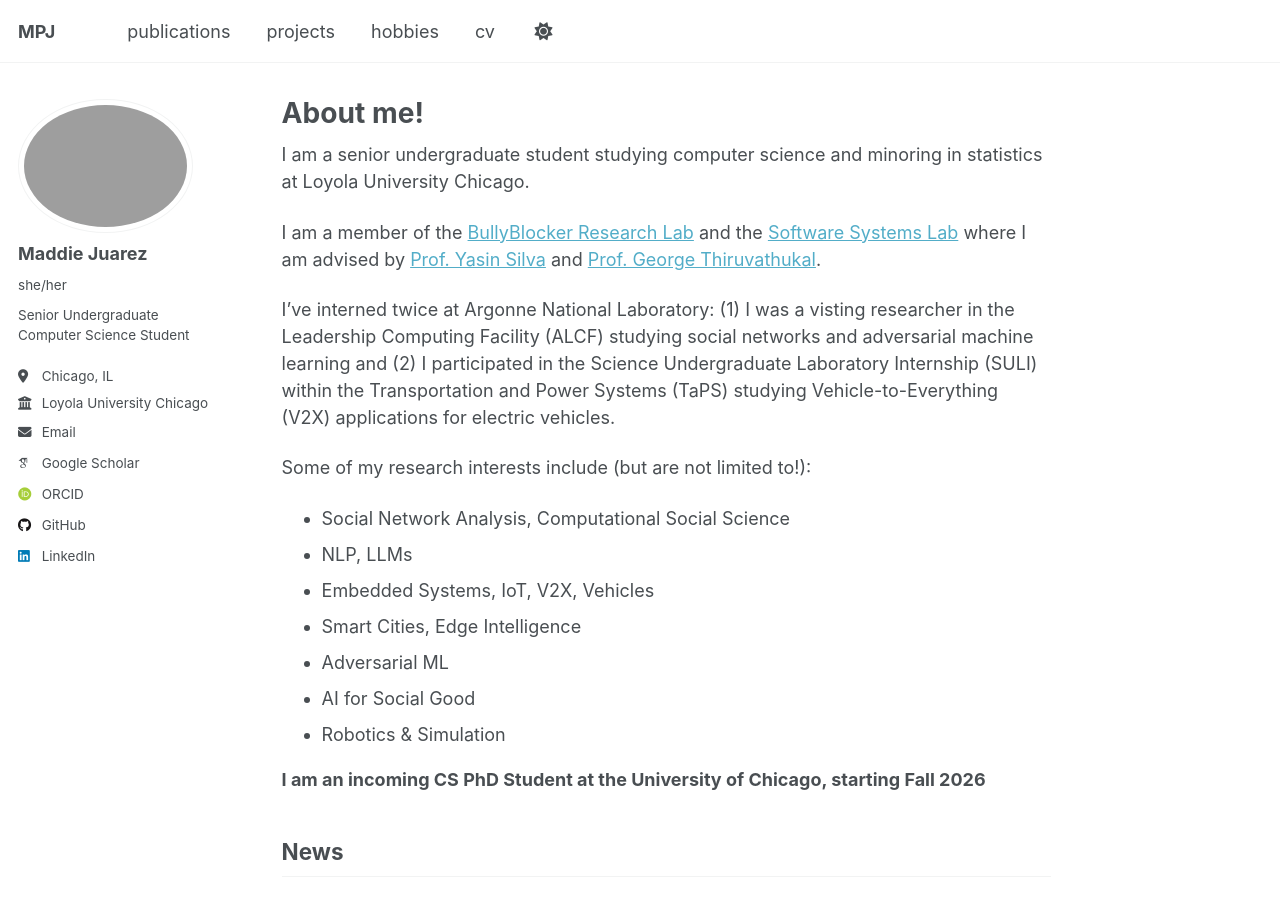
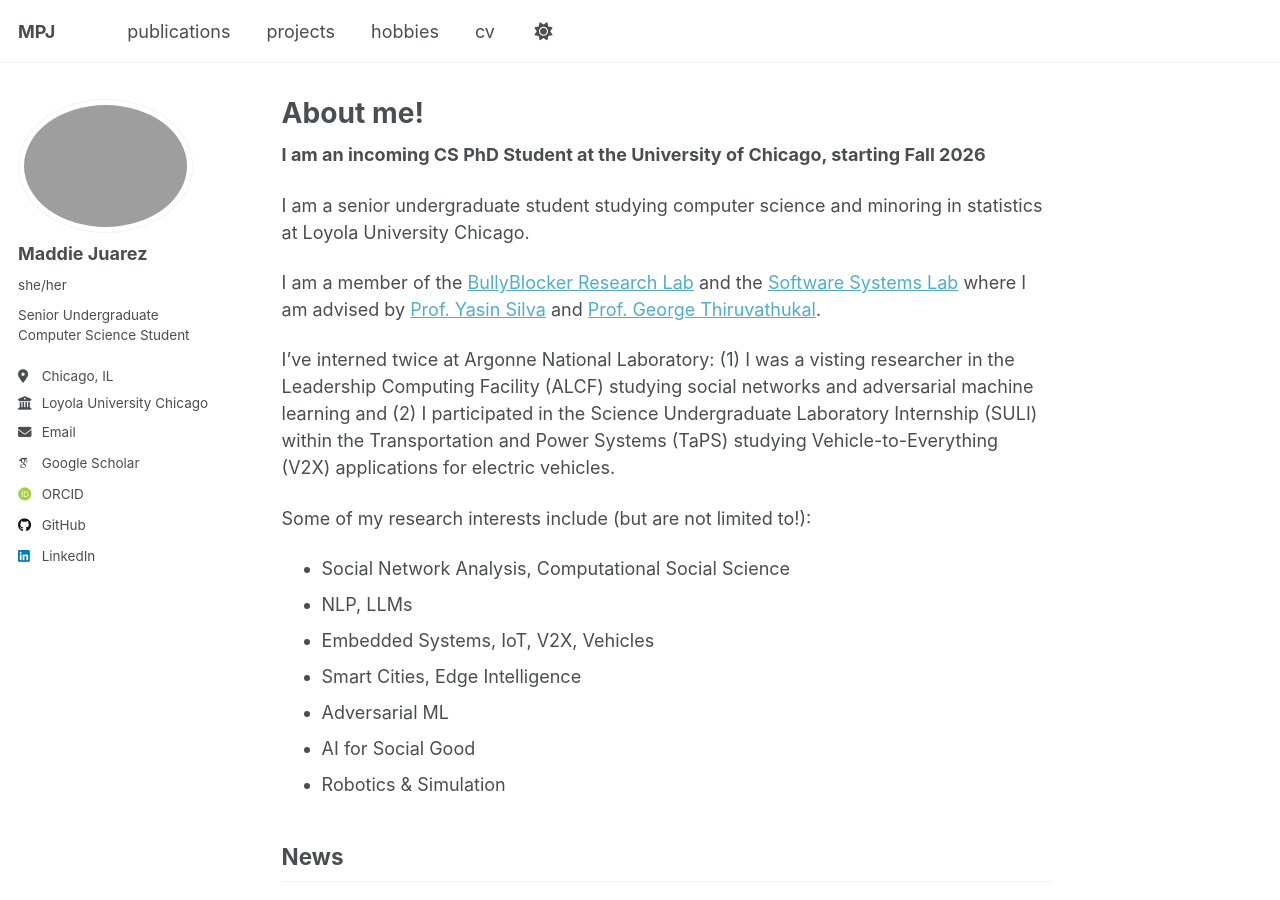
Before and after one commit to mjuarez4/mjuarez4.github.io, a Jekyll site: the page built from _pages/about.md, in a window 1280 px wide and 900 px high. Built offline with Jekyll 4.4.1, drawn with Linux system fonts in a browser that asks for light colours; some web fonts are replaced; a script that is not in the unit is left out; part of the change alters nothing that is shown.

Commit message:
recent updates front

```diff
--- a/_pages/about.md
+++ b/_pages/about.md
@@ -6,6 +6,7 @@ redirect_from:
   - /about/
   - /about.html
 ---
+**I am an incoming CS PhD Student at the University of Chicago, starting Fall 2026**
 
 I am a senior undergraduate student studying computer science and minoring in statistics at Loyola University Chicago.
 
@@ -23,7 +24,6 @@ Some of my research interests include (but are not limited to!):
 - Robotics & Simulation
 
 
-**I am an incoming CS PhD Student at the University of Chicago, starting Fall 2026**
 
 ## News
 - **April 13, 2026:** I was awarded the **NSF Graduate Research Fellowship**!
```
